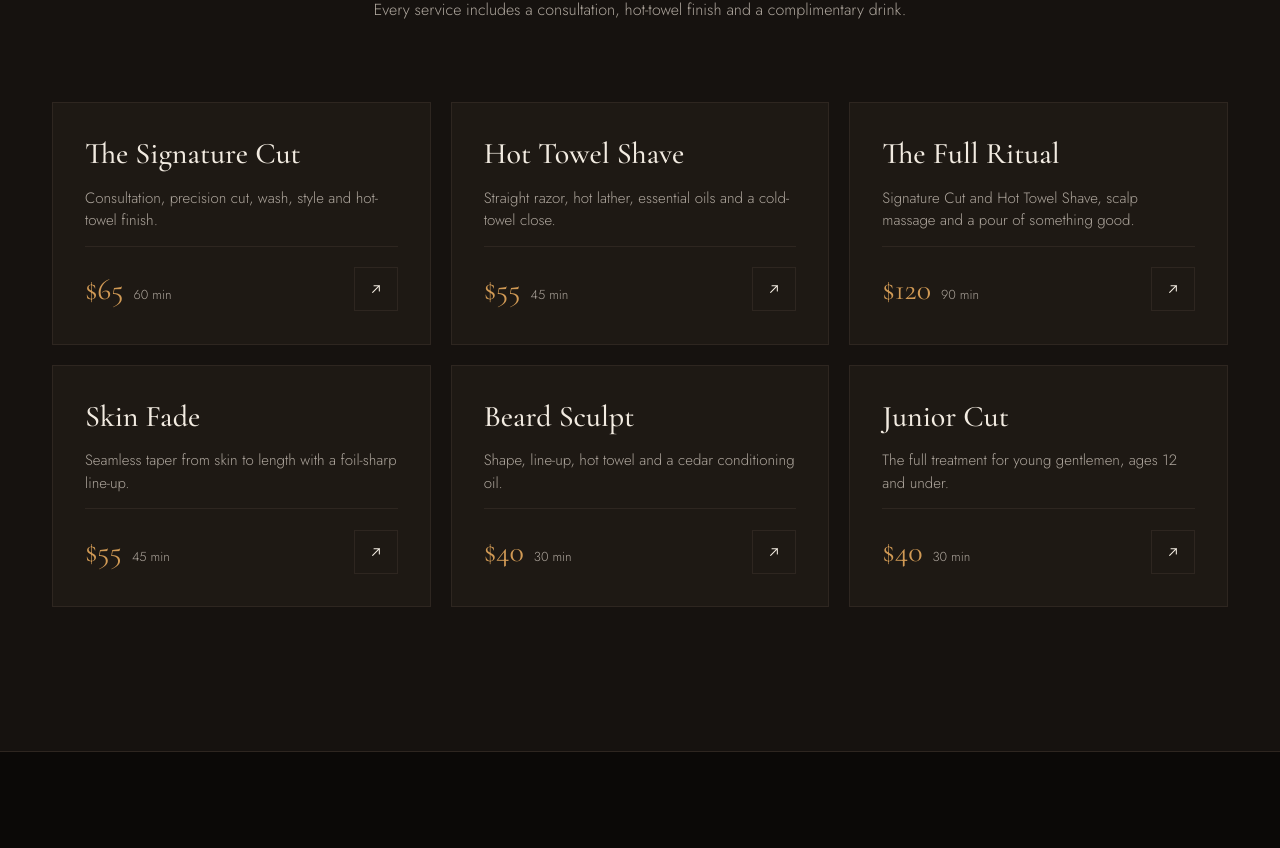
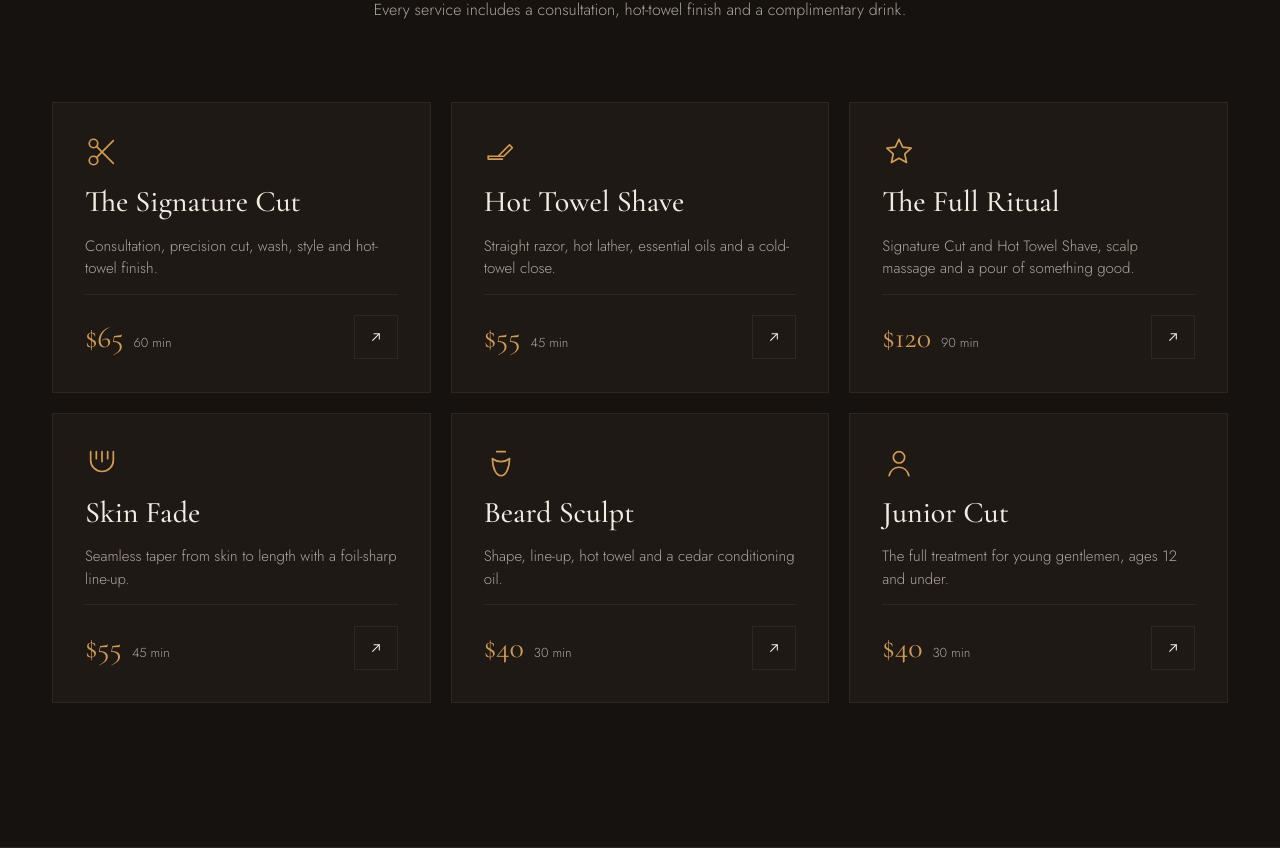
Before and after one commit to dev-rome/Sterling-Vane, a Next.js app: page / in a window 1280 px wide. Shown: the part 2051-2899 px from the top of the page. Before the commit the page ends 2803 px from the top, so only its background shows below. Built offline with nearby package versions, Linux system fonts and the light colour scheme.

Commit message:
feat: add service icons

```diff
--- /dev/null
+++ b/src/components/ServiceIcon.tsx
@@ -0,0 +1,57 @@
+export type IconName =
+  "scissors" | "razor" | "star" | "fade" | "beard" | "junior";
+
+const paths: Record<IconName, React.ReactNode> = {
+  scissors: (
+    <>
+      <circle cx="6" cy="6" r="3" />
+      <circle cx="6" cy="18" r="3" />
+      <path d="M8.1 8.1 20 20M8.1 15.9 20 4" />
+    </>
+  ),
+  razor: (
+    <>
+      <path d="M3 15h11l6-6-2-2-8 8" />
+      <path d="M3 15v2h10" />
+    </>
+  ),
+  star: (
+    <path d="M12 3l2.6 5.6 6 .7-4.5 4.1 1.2 6L12 16.4 6.7 19.4l1.2-6L3.4 9.3l6-.7z" />
+  ),
+  fade: (
+    <>
+      <path d="M4 4v6a8 8 0 0 0 16 0V4" />
+      <path d="M8 4v5M12 4v7M16 4v5" />
+    </>
+  ),
+  beard: (
+    <>
+      <path d="M6 9c0 7 2.7 12 6 12s6-5 6-12" />
+      <path d="M6 9c2 1.5 4 2 6 2s4-.5 6-2" />
+      <path d="M9 4h6" />
+    </>
+  ),
+  junior: (
+    <>
+      <circle cx="12" cy="8" r="4" />
+      <path d="M5 21c1-4 4-6 7-6s6 2 7 6" />
+    </>
+  ),
+};
+
+export function ServiceIcon({ name }: { name: IconName }) {
+  return (
+    <svg
+      aria-hidden="true"
+      viewBox="0 0 24 24"
+      className="size-8.5 text-amber"
+      fill="none"
+      stroke="currentColor"
+      strokeWidth="1.2"
+      strokeLinecap="round"
+      strokeLinejoin="round"
+    >
+      {paths[name]}
+    </svg>
+  );
+}
--- a/src/components/Services.tsx
+++ b/src/components/Services.tsx
@@ -1,5 +1,6 @@
 import Link from "next/link";
 import { services } from "@/data/services";
+import { ServiceIcon } from "@/components/ServiceIcon";
 
 const formatPrice = new Intl.NumberFormat("en-US", {
   style: "currency",
@@ -37,6 +38,7 @@ export function Services() {
               key={service.slug}
               className="relative flex flex-col gap-3.5 border border-line bg-card p-8 transition-colors hover:border-amber"
             >
+              <ServiceIcon name={service.icon} />
               <h3 className="font-display text-[1.875rem] leading-tight font-medium">
                 <Link
                   href={`/book?service=${service.slug}`}
--- a/src/data/services.ts
+++ b/src/data/services.ts
@@ -1,9 +1,12 @@
+import { IconName } from "@/components/ServiceIcon";
+
 export type Service = {
   slug: string;
   name: string;
   description: string;
   price: number;
   duration: number;
+  icon: IconName;
 };
 
 export const services: Service[] = [
@@ -14,6 +17,7 @@ export const services: Service[] = [
       "Consultation, precision cut, wash, style and hot-towel finish.",
     price: 65,
     duration: 60,
+    icon: "scissors",
   },
   {
     slug: "hot-towel-shave",
@@ -22,6 +26,7 @@ export const services: Service[] = [
       "Straight razor, hot lather, essential oils and a cold-towel close.",
     price: 55,
     duration: 45,
+    icon: "razor",
   },
   {
     slug: "full-ritual",
@@ -30,6 +35,7 @@ export const services: Service[] = [
       "Signature Cut and Hot Towel Shave, scalp massage and a pour of something good.",
     price: 120,
     duration: 90,
+    icon: "star",
   },
   {
     slug: "skin-fade",
@@ -38,6 +44,7 @@ export const services: Service[] = [
       "Seamless taper from skin to length with a foil-sharp line-up.",
     price: 55,
     duration: 45,
+    icon: "fade",
   },
   {
     slug: "beard-sculpt",
@@ -45,6 +52,7 @@ export const services: Service[] = [
     description: "Shape, line-up, hot towel and a cedar conditioning oil.",
     price: 40,
     duration: 30,
+    icon: "beard",
   },
   {
     slug: "junior-cut",
@@ -52,5 +60,6 @@ export const services: Service[] = [
     description: "The full treatment for young gentlemen, ages 12 and under.",
     price: 40,
     duration: 30,
+    icon: "junior",
   },
 ];
```
